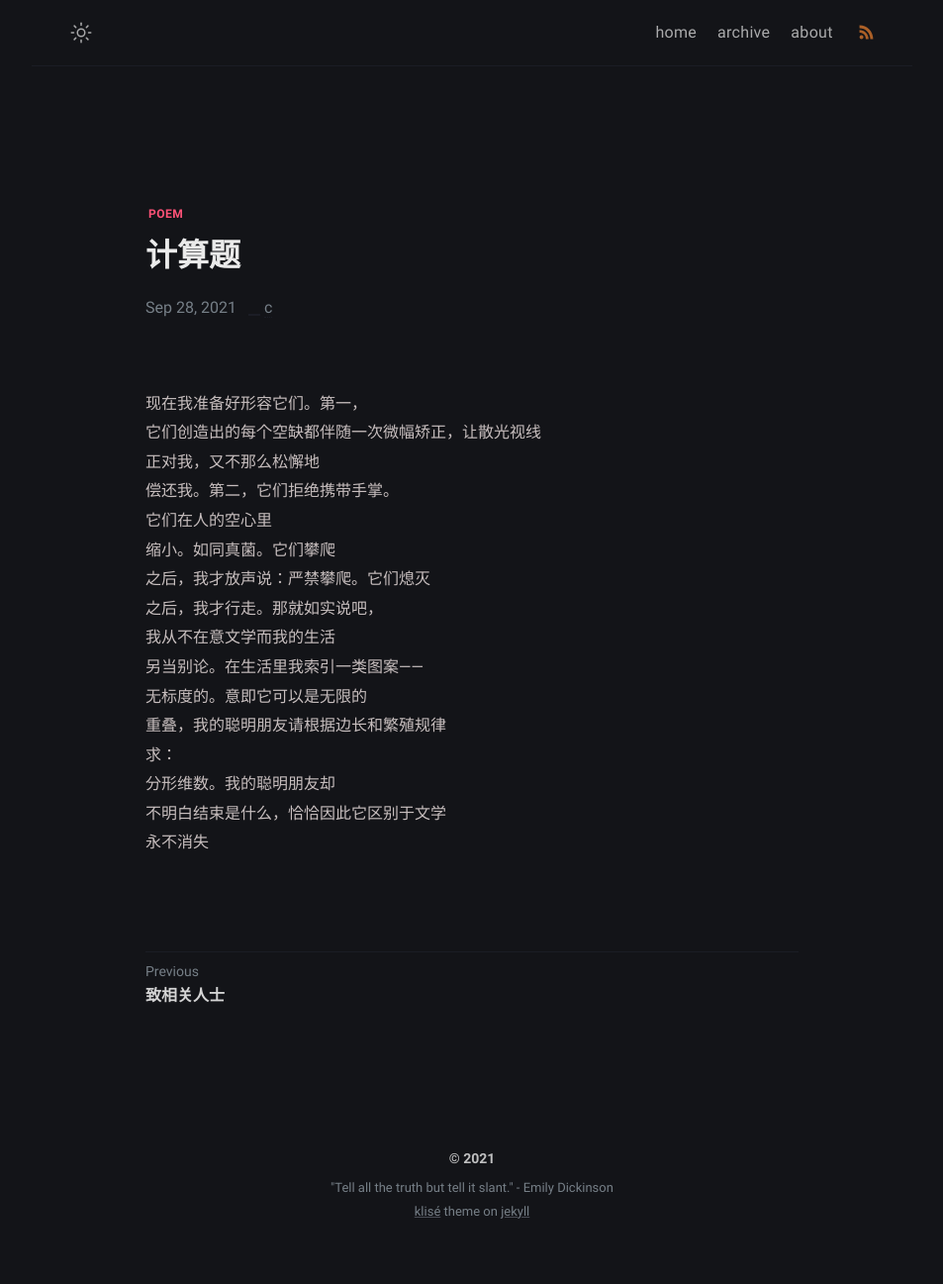
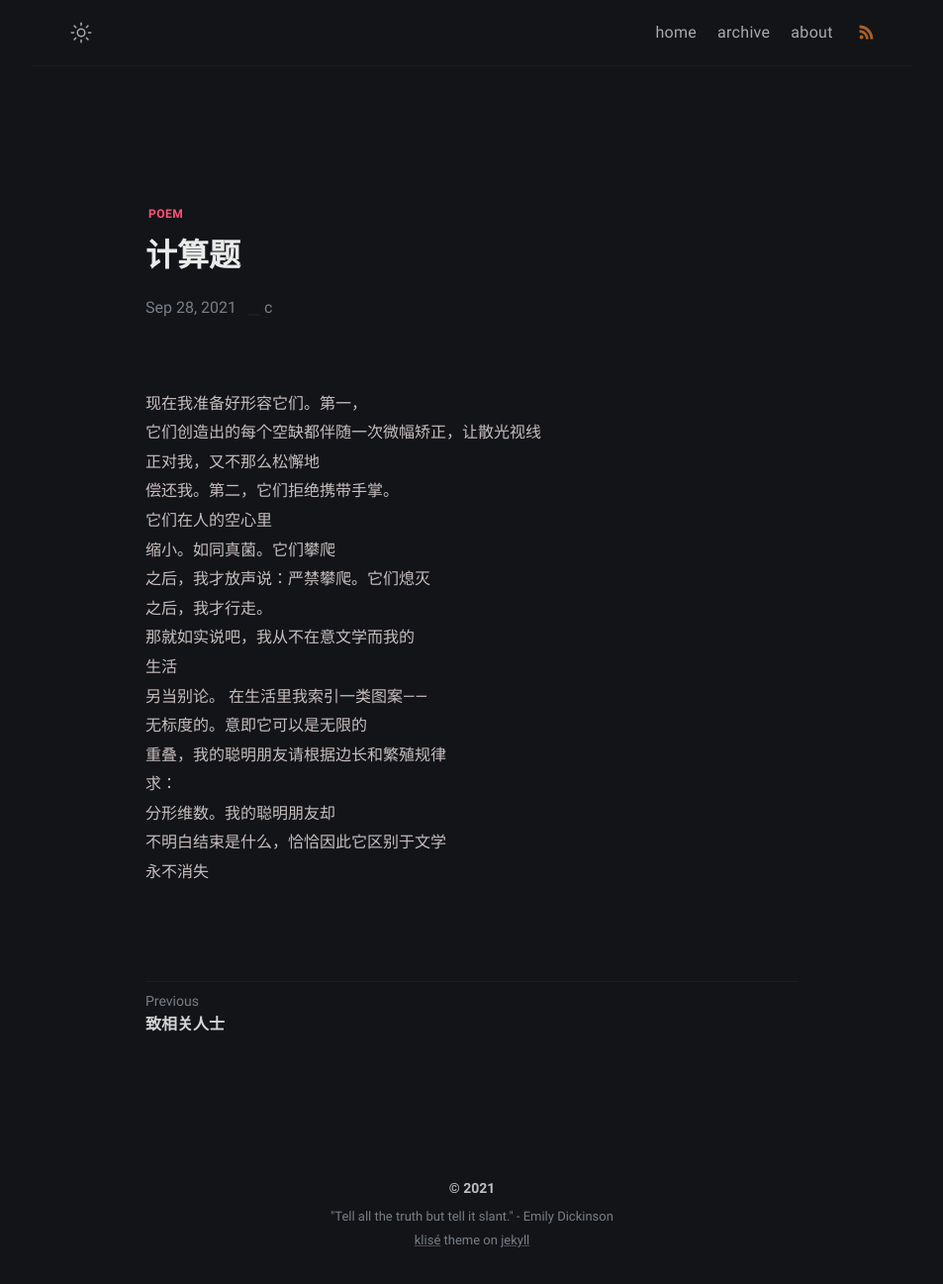
Before and after one commit to yijingch/afistforair.github.io, a Jekyll site: the page built from _posts/calculation-exercises/2021-09-28-calculation-exercises.md, in a window 1280 px wide. Shown: the whole page at 99% size, without its empty margins (163-1116 px from the left). Built offline with Jekyll 4.4.1, drawn with Linux system fonts in a browser that asks for light colours; before the commit the page ends 1268 px from its top, so only the background shows below that.

```diff
--- a/_posts/calculation-exercises/2021-09-28-calculation-exercises.md
+++ b/_posts/calculation-exercises/2021-09-28-calculation-exercises.md
@@ -11,9 +11,11 @@ tags: [poem]
 它们在人的空心里
 缩小。如同真菌。它们攀爬
 之后，我才放声说：严禁攀爬。它们熄灭
-之后，我才行走。那就如实说吧，
-我从不在意文学而我的生活
-另当别论。在生活里我索引一类图案——
+之后，我才行走。
+那就如实说吧，我从不在意文学而我的
+生活
+另当别论。
+在生活里我索引一类图案——
 无标度的。意即它可以是无限的
 重叠，我的聪明朋友请根据边长和繁殖规律
 求：
```
